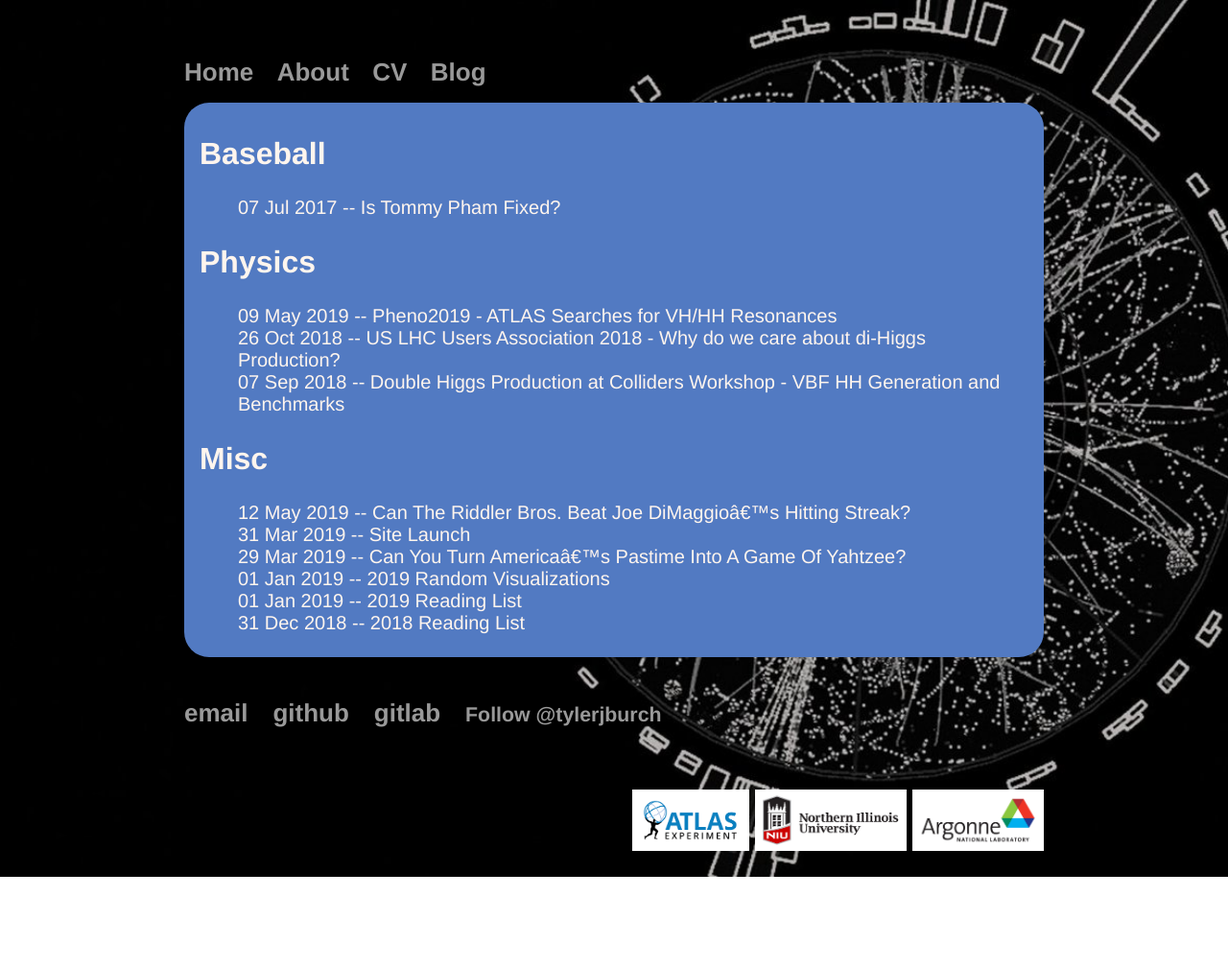
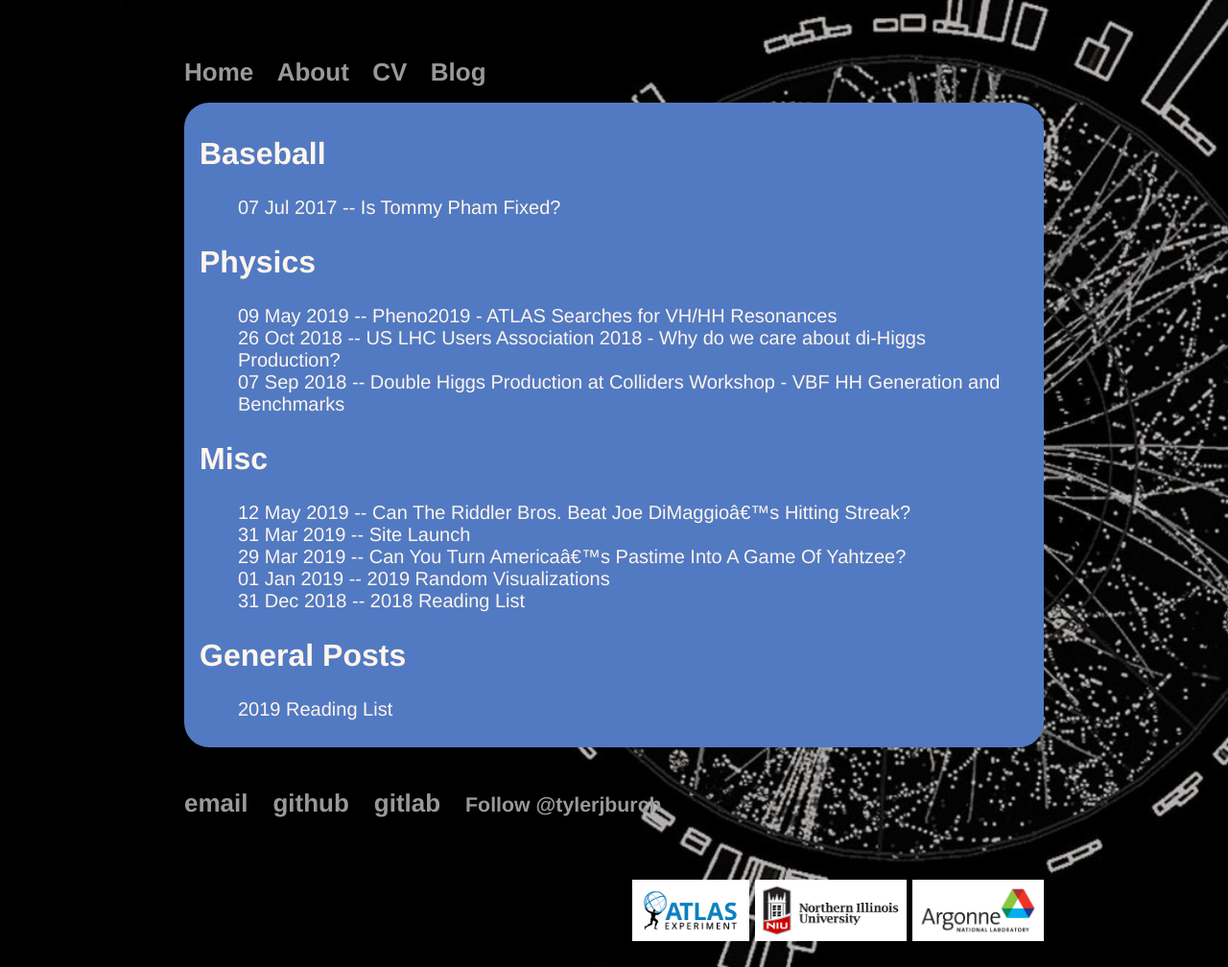
Before and after one commit to tjburch/tjburch.github.io, a Jekyll site: the page built from blog/index.html, in a window 1280 px wide. Shown: the whole page at 96% size. Built offline with Jekyll 4.4.1, drawn with Linux system fonts in a browser that asks for light colours; comment, search, counter and statistics services are not loaded; before the commit the page ends 914 px from its top, so only the background shows below that.

Commit message:
Switch to categories for non-date posts

```diff
--- a/_config.yml
+++ b/_config.yml
@@ -3,3 +3,6 @@ title: Tyler James Burch
 description: Homepage for Tyler James Burch
 markdown: kramdown
 permalink: /blog/:categories/:title
+collections:
+  other:
+    output: true
--- a/_posts/2019-01-01-2019readinglist.md
+++ b/_other/2019readinglist.md
@@ -1,9 +1,8 @@
 ---
-layout: post
+layout: other
 title: "2019 Reading List"
-date: 2019-01-01
-categories: Misc
-tags: [misc]
+#categories: Misc
+#tags: [misc]
 ---
 
 ## Books Read in 2019:
--- a/blog/index.html
+++ b/blog/index.html
@@ -5,7 +5,7 @@ title: Blog
 <link rel="stylesheet" type="text/css" href="/css/blog.css">
 
 <div class="tags-expo">
-	<!-- Header with links to jump - re-enable once there's more blog posts
+  <!-- Header with links to jump - re-enable once there's more blog posts
 
   <div class="tags-expo-list">
 		{% for tag in site.categories %}
@@ -19,13 +19,24 @@ title: Blog
     <h2 id="{{ tag[0] | slugify }}">{{ tag[0] }}</h2>
     <ul class="tags-expo-posts">
       {% for post in tag[1] %}
-        <a class="post-title" href="{{ site.baseurl }}{{ post.url }}">
-      <div>
-        {{ post.date | date_to_string }} -- {{ post.title }}
-			</div>
+      <a class="post-title" href="{{ site.baseurl }}{{ post.url }}">
+        <div>
+          {{ post.date | date_to_string }} -- {{ post.title }}
+        </div>
       </a>
       {% endfor %}
     </ul>
     {% endfor %}
+    <h2>General Posts</h2>
+
+    {% for post in site.other %}
+    <a class="post-title" href="{{ site.baseurl }}{{ post.url }}">
+      <ul class="tags-expo-posts">
+        <div>
+          {{ post.title }}
+        </div>
+      </ul>
+    </a>
+    {% endfor %}
   </div>
 </div>
```
Also changed, not shown: _layouts/other.html (added, +12 -0 lines).
